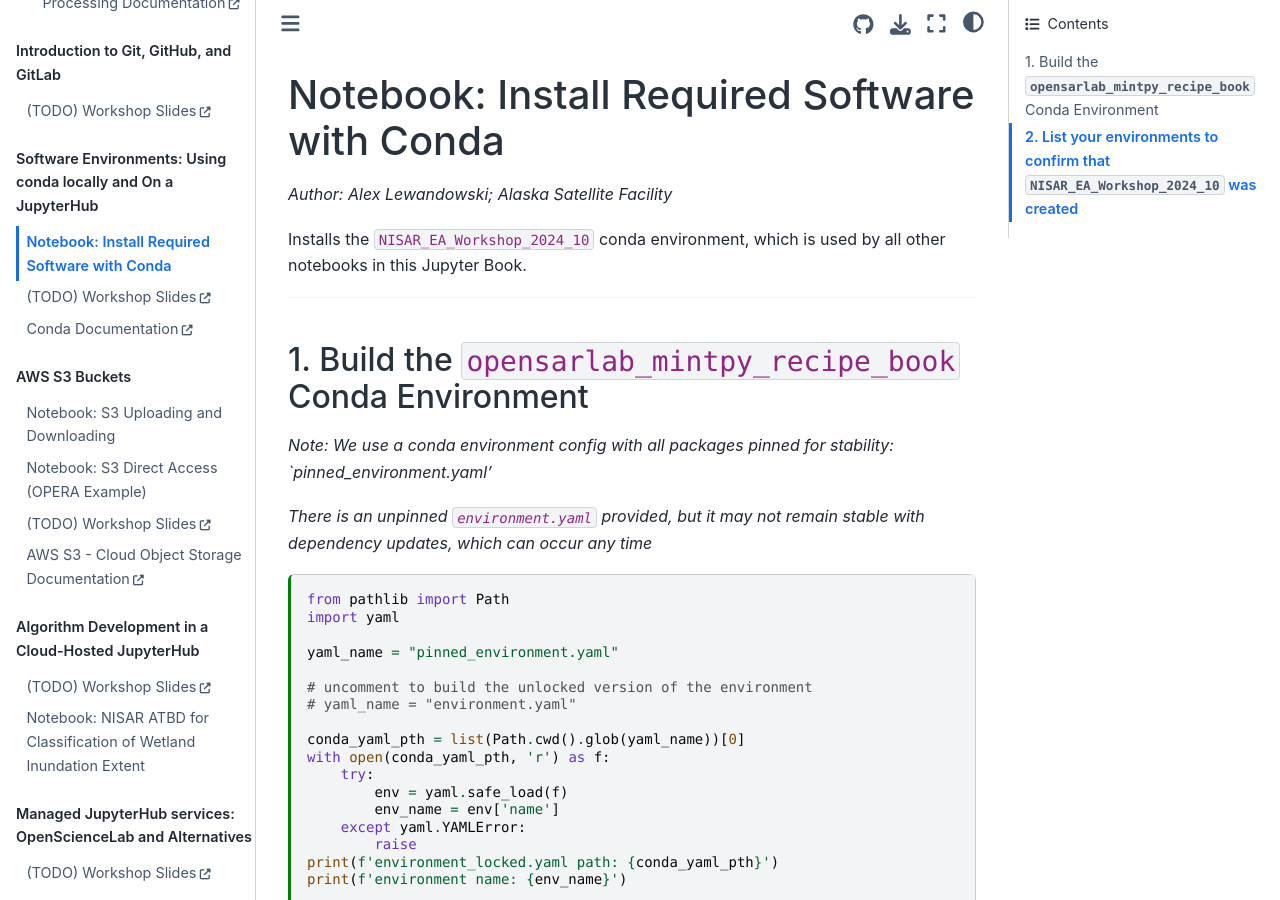
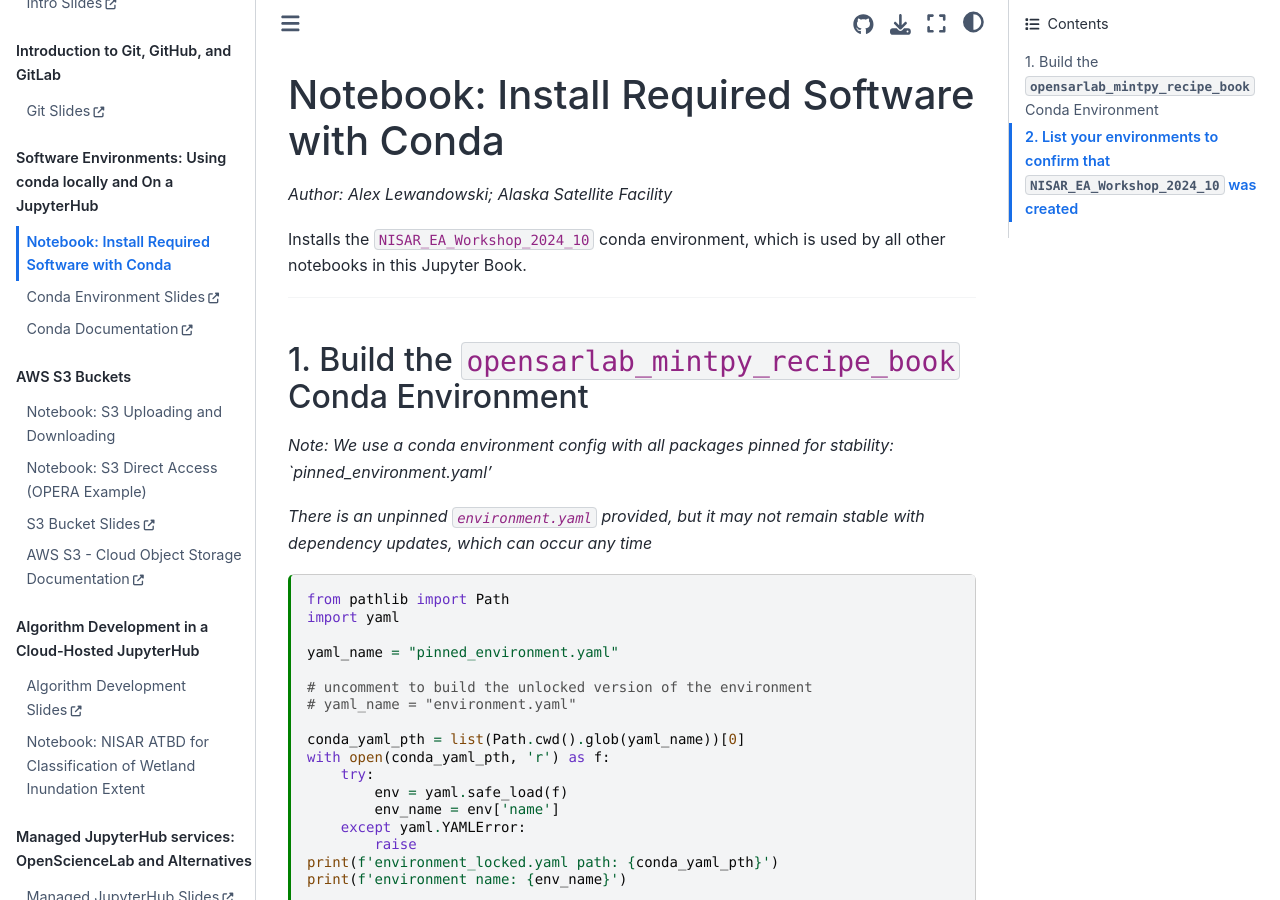
Before and after one commit to ASFOpenSARlab/NISAR-Early-Adopters-Workshop-Oct-2024, a Jupyter Book: the page built from Software_Environment.ipynb, in a window 1280 px wide and 900 px high. Built offline with Jupyter Book 1.0.4 settings and Sphinx 7.4.7 and the Sphinx Book theme 1.1.4, drawn with Linux system fonts in a browser that asks for light colours; some of the changed text lies outside the part shown.

Commit message:
update slideshow links

```diff
--- a/_toc.yml
+++ b/_toc.yml
@@ -7,34 +7,38 @@ parts:
   - caption: Start Here
     chapters:
       - file: README.md
+  - caption: "Workshop Introduction"
+    chapters:
+      - url: https://docs.google.com/presentation/d/10YlR_UrfWhlsvNtk5yFEvLEiGwInvvbNqZtBktH_X-I/edit?usp=sharing
+        title: Intro Slides
   - caption: "Introduction to Git, GitHub, and GitLab"
     chapters:
-      - url: https://example.com
-        title: (TODO) Workshop Slides
+      - url: https://docs.google.com/presentation/d/1IZzN0iRHjJS4splSRrtqYu3nBmVxIXAIvw7aUQSgT2Y/edit?usp=sharing
+        title: Git Slides
   - caption: "Software Environments: Using conda locally and On a JupyterHub"
     chapters:
       - file: Software_Environment.ipynb
-      - url: https://example.com
-        title: (TODO) Workshop Slides
+      - url: https://docs.google.com/presentation/d/1G0mCxCEcI2r6Uc-CObi6uFeJ6n8W3_d2Yq3LbIVo2uk/edit?usp=sharing
+        title: Conda Environment Slides
       - url: https://docs.conda.io/en/latest/
         title: Conda Documentation
   - caption: "AWS S3 Buckets"
     chapters:
       - file: S3_Buckets_Upload_Download.ipynb
       - file: S3_Direct_Access.ipynb
-      - url: https://example.com
-        title: (TODO) Workshop Slides
+      - url: https://docs.google.com/presentation/d/17TcqLk2rmJRLLGvkdmzVq03iV9XqoA7sve8lv4fbjvA/edit?usp=sharing
+        title: S3 Bucket Slides
       - url: https://aws.amazon.com/s3/
         title: AWS S3 - Cloud Object Storage Documentation
   - caption: "Algorithm Development in a Cloud-Hosted JupyterHub"
     chapters:
-      - url: https://example.com
-        title: (TODO) Workshop Slides
+      - url: https://docs.google.com/presentation/d/1AKG_I-bJc1BfVCqCvcfww9JOdX5j0Ap3_zphEBHR6As/edit?usp=sharing
+        title: Algorithm Development Slides
       - file: NISAR_ATBD_wetlands.ipynb
   - caption: "Managed JupyterHub services: OpenScienceLab and Alternatives"
     chapters:
-      - url: https://example.com
-        title: (TODO) Workshop Slides
+      - url: https://docs.google.com/presentation/d/1JOG0kS4Q0Ea2lCPvSG9TFmOLT0i0iDJq7F7jcJvDiH8/edit?usp=sharing
+        title: Managed JupyterHub Slides
   - caption: "Overview of Cloud Computing"
     chapters:
       - url: https://example.com
```
Also changed, not shown: README.md (+5 -5 lines).
